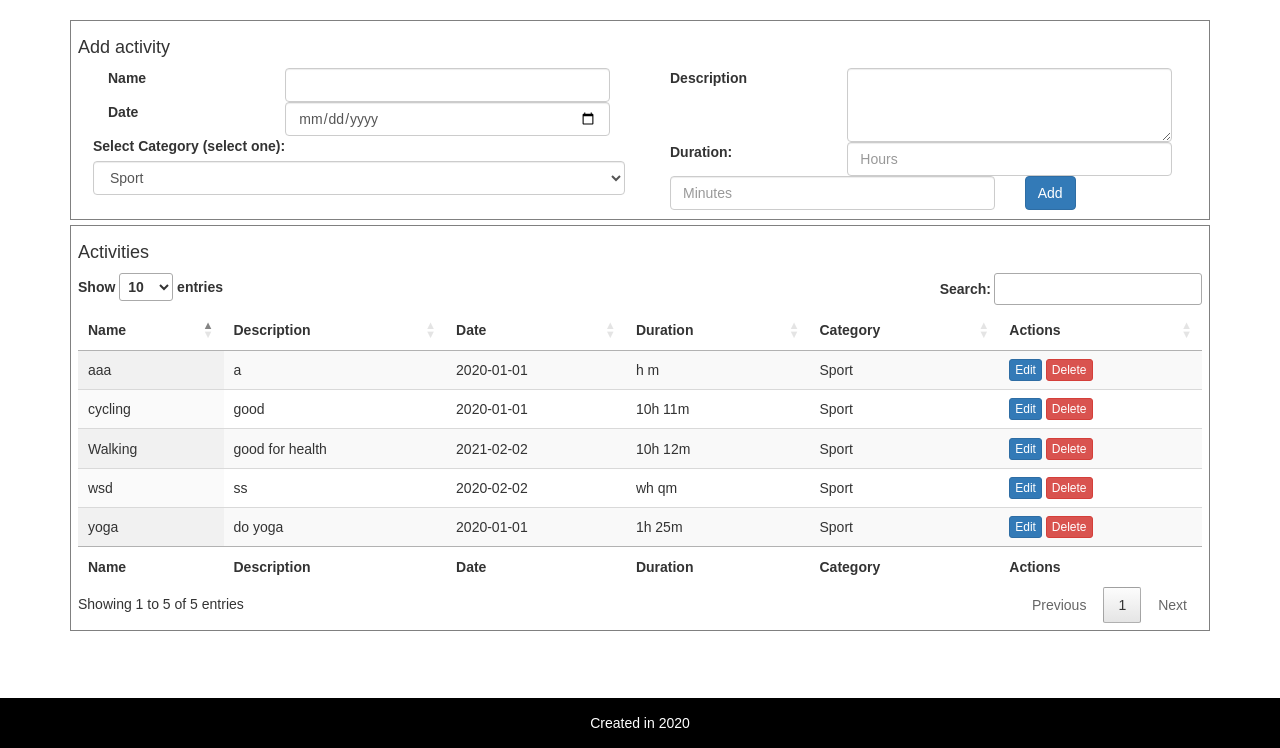
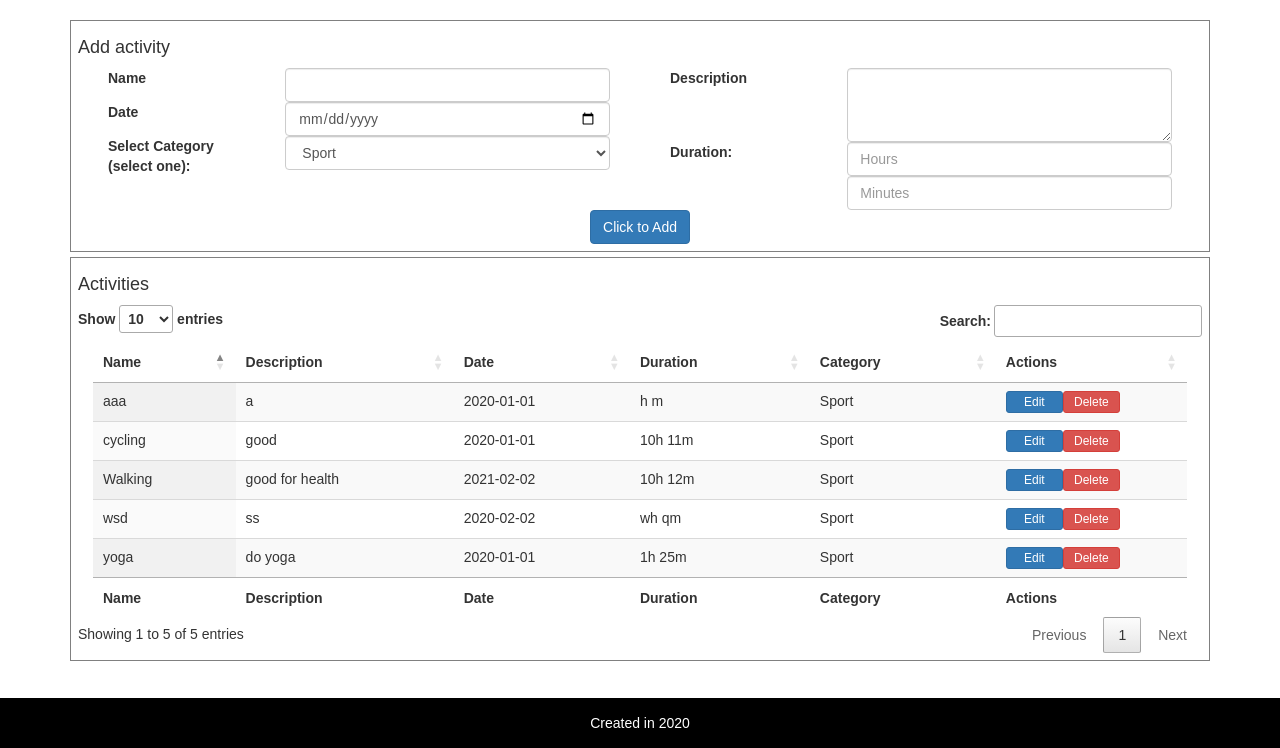
Before and after one commit to pkeyur888/Activity-Tracker, a PHP site: page /home.php in a window 1280 px wide. Shown: the part 52-800 px from the top of the page. Run offline with PHP 8.4, Linux system fonts and the light colour scheme; a user stored in the database is signed in; data comes from the database, SQL or seed files in the repository; some libraries are stand-ins or nearby versions.

Commit message:
design for home done

```diff
--- a/php/home.php
+++ b/php/home.php
@@ -24,10 +24,11 @@
               </div>
             </div>
 
-          <!-- dropdown catagories -->
-          <div class="">
-            <div class="form-group">
-              <label for="sel1">Select Category (select one):</label>
+            <!-- dropdown catagories -->
+            <label for="sel1" class="col-sm-4 col-form-label">Select Category (select one):</label>
+
+            <div class="col-sm-8">
+
               <select class="form-control" name="cateselect">
                 <?php
                 $allcatnames = fetch_all_categories();
@@ -40,7 +41,6 @@
               </select>
             </div>
           </div>
-          </div>
 
           <div class="col-md-6">
 
@@ -51,19 +51,18 @@
           </div>
           <div class="col-md-6">
             <label for="hours" class="col-sm-4 col-form-label">Duration: </label>
-            <div class="col-sm-8">
+          <div class="col-sm-8">
               <input type="number" min="0" class="form-control" id="hours" name="hours" placeholder="Hours" require>
+              <input type="number" max="59" min="0" class="form-control" id="minutes" name="minutes" placeholder="Minutes" require>
+              </div>
+
+          </div>
+          </div>
+<div class="row text-center margin-xs">
+          <div class="col-md-12 ">
+
+              <input type="submit" value="Click to Add" name="submit" class="btn btn-primary">
             </div>
-          </div>
-
-          <div class="col-md-6">
-            <div class="col-sm-8">
-              <input type="number" max="59" min="0" class="form-control" id="minutes" name="minutes" placeholder="Minutes" require>
-            </div>
-            <div class="col-sm-4">
-              <input type="submit" value="Add" name="submit" class="btn btn-primary">
-            </div>
-
           </div>
         </div>
       </form>
@@ -72,7 +71,8 @@
 
     <div class="activity-listing">
       <h4>Activities</h4>
-      <table id="activities" class="display" style="width:100%">
+      <div class="table-responsive" >
+      <table id="activities" class="display col-md-6 table" style="width:100%">
         <thead>
           <tr>
             <th>Name</th>
@@ -97,8 +97,8 @@
                     $catid = $result[$i]['categoryId'];
                     $catname = fetch_category_name($catid);
                     ?><?= $catname[0]['name'] ?></td>
-                <td><button type="button" class="btn btn-xs btn-primary editBtn" name="editBtn" data-toggle="modal" id="editBtn" data-target="#editModel">Edit</button>
-                  <button type="button" data-toggle="modal" id="deleteBtn" data-target="#exampleModal" class="btn btn-xs btn-danger deleteBtn">Delete</button>
+                <td><button type="button" class="btn btn-xs btn-primary editBtn col-xs-10 col-md-4" name="editBtn" data-toggle="modal" id="editBtn" data-target="#editModel">Edit</button>
+                  <button type="button" data-toggle="modal" id="deleteBtn" data-target="#exampleModal" class="btn btn-xs btn-danger deleteBtn col-xs-10 col-md-4">Delete</button>
                   <!-- Button trigger modal -->
 
 
@@ -123,6 +123,7 @@
           </tr>
         </tfoot>
       </table>
+    </div>
     </div>
 
 
```
